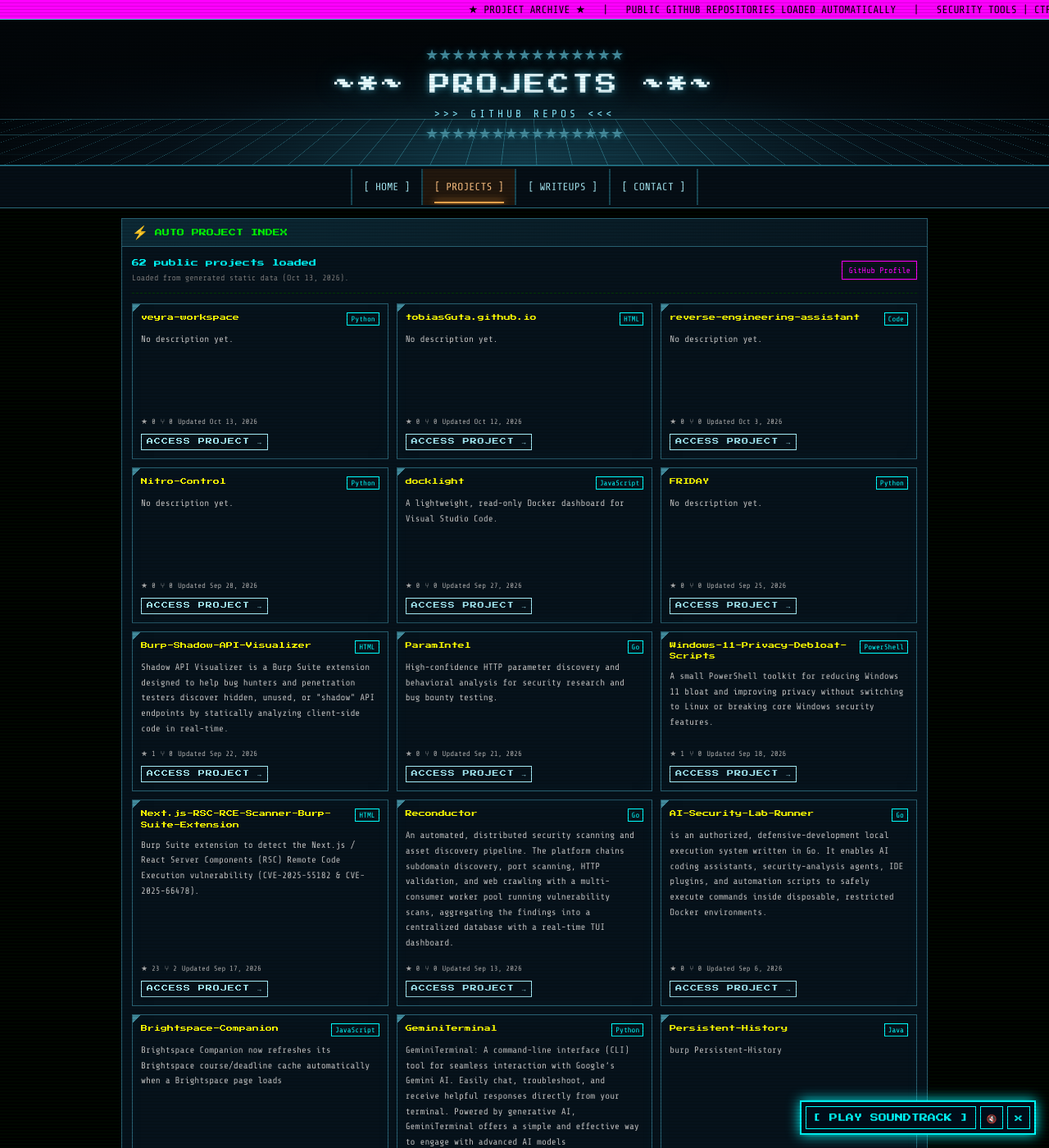
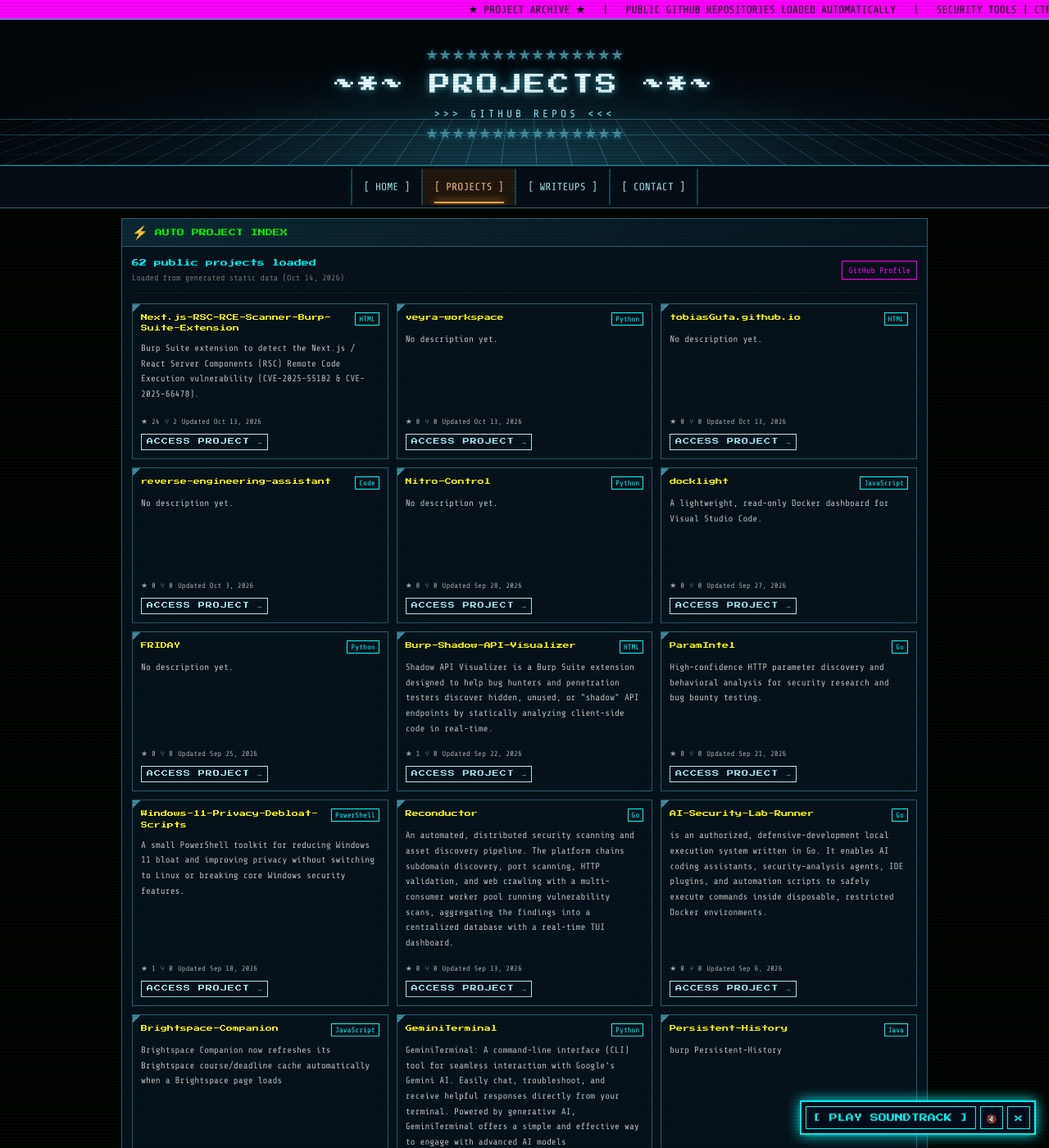
Before and after one commit to tobiasGuta/tobiasGuta.github.io, a Jekyll site: the page built from projects.html, in a window 1280 px wide and 1400 px high. Shown: the whole window at 82% size. Built offline with Jekyll 4.4.1, drawn with Linux system fonts in a browser that asks for light colours; part of the change alters nothing that is shown.

Commit message:
Update generated project data

```diff
--- a/assets/data/projects.json
+++ b/assets/data/projects.json
@@ -1,8 +1,21 @@
 {
   "owner": "tobiasGuta",
   "source": "github_api",
-  "generated_at": "2026-10-13T15:56:14.364554+00:00",
+  "generated_at": "2026-10-14T13:42:00.623883+00:00",
   "projects": [
+    {
+      "name": "Next.js-RSC-RCE-Scanner-Burp-Suite-Extension",
+      "description": "Burp Suite extension to detect the Next.js / React Server Components (RSC) Remote Code Execution vulnerability (CVE-2025-55182 & CVE-2025-66478).",
+      "html_url": "https://github.com/tobiasGuta/Next.js-RSC-RCE-Scanner-Burp-Suite-Extension",
+      "homepage": null,
+      "language": "HTML",
+      "topics": [],
+      "stargazers_count": 24,
+      "forks_count": 2,
+      "updated_at": "2026-10-13T19:09:14Z",
+      "fork": false,
+      "archived": false
+    },
     {
       "name": "veyra-workspace",
       "description": null,
@@ -12,7 +25,7 @@
       "topics": [],
       "stargazers_count": 0,
       "forks_count": 0,
-      "updated_at": "2026-10-13T03:08:51Z",
+      "updated_at": "2026-10-13T18:59:33Z",
       "fork": false,
       "archived": false
     },
@@ -25,7 +38,7 @@
       "topics": [],
       "stargazers_count": 0,
       "forks_count": 0,
-      "updated_at": "2026-10-12T17:52:42Z",
+      "updated_at": "2026-10-13T15:56:20Z",
       "fork": false,
       "archived": false
     },
@@ -117,19 +130,6 @@
       "stargazers_count": 1,
       "forks_count": 0,
       "updated_at": "2026-09-18T13:54:51Z",
-      "fork": false,
-      "archived": false
-    },
-    {
-      "name": "Next.js-RSC-RCE-Scanner-Burp-Suite-Extension",
-      "description": "Burp Suite extension to detect the Next.js / React Server Components (RSC) Remote Code Execution vulnerability (CVE-2025-55182 & CVE-2025-66478).",
-      "html_url": "https://github.com/tobiasGuta/Next.js-RSC-RCE-Scanner-Burp-Suite-Extension",
-      "homepage": null,
-      "language": "HTML",
-      "topics": [],
-      "stargazers_count": 23,
-      "forks_count": 2,
-      "updated_at": "2026-09-17T03:00:41Z",
       "fork": false,
       "archived": false
     },
```
